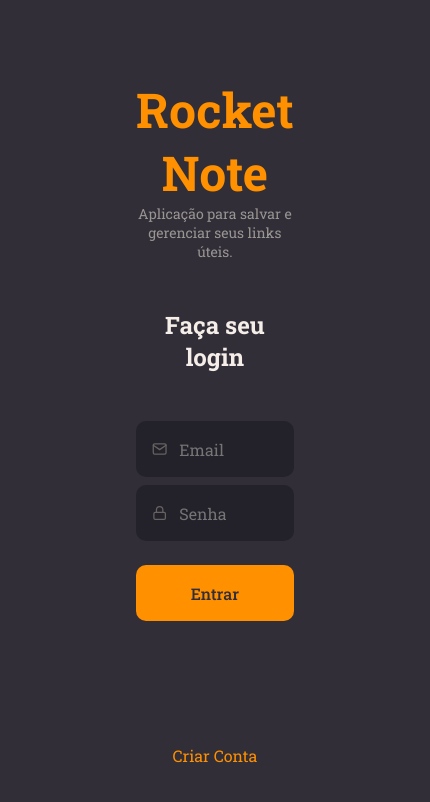
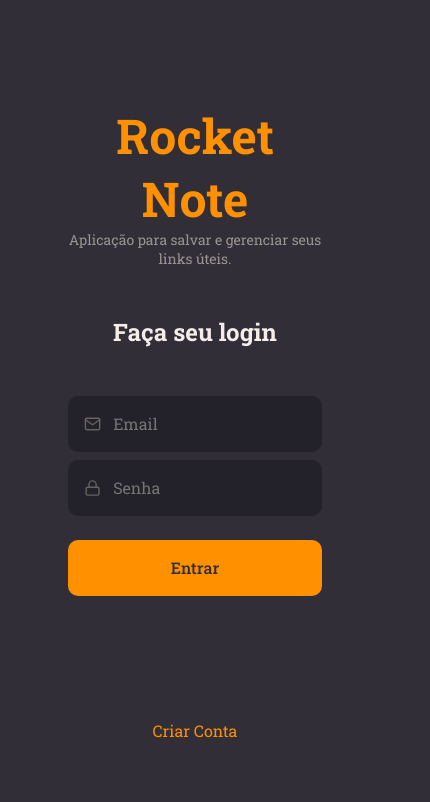
Before and after one commit to HugoCoutinho96/front-rocketNotes, a React (Vite) app: page / in a window 390 px wide. Shown: the top 802 px of the page, 430 px wide, since content can reach past the window. Built offline with nearby package versions, Linux system fonts and the light colour scheme.

Commit message:
responsive signIn and signUp page

```diff
--- a/src/Pages/SignIn/styles.js
+++ b/src/Pages/SignIn/styles.js
@@ -6,6 +6,12 @@ export const Container = styled.div`
     display: flex;
     align-items: stretch;
     justify-content: space-evenly;
+
+    @media(max-width: 563px){
+        justify-content: center;
+        overflow-x: hidden;
+        flex-direction: column;
+    }
 `
 
 export const Form = styled.form`
@@ -39,10 +45,19 @@ export const Form = styled.form`
     > button{
         cursor: pointer;
     }
-    `
+
+    @media(max-width: 563px){
+        padding: 0 68px;
+        overflow-x: hidden;
+    }
+`
 
     export const Background = styled.div`
         flex: 1;
         background: url(${backgroundImg}) no-repeat center center;
         background-size: cover;
-    `
+
+        @media(max-width: 563px){
+            display: none
+        }
+`
--- a/src/Pages/SignUp/styles.js
+++ b/src/Pages/SignUp/styles.js
@@ -5,6 +5,12 @@ export const Container = styled.div`
     height: 100vh;
     display: flex;
     align-items: stretch;
+
+    @media(max-width: 563px){
+        justify-content: center;
+        overflow-x: hidden;
+        flex-direction: column;
+    }
 `
 
 export const Form = styled.form`
@@ -38,10 +44,20 @@ export const Form = styled.form`
             color: ${({theme}) => theme.COLORS.ORANGE};
         }
     }
+
+    @media(max-width: 563px){
+        padding: 0 68px;
+        overflow-x: hidden;
+    }
+
 `
 
 export const Background = styled.div`
         flex: 1;
         background: url(${backgroundImg}) no-repeat center center;
         background-size: cover;
+
+        @media(max-width: 563px){
+            display: none
+        }
 `
```
